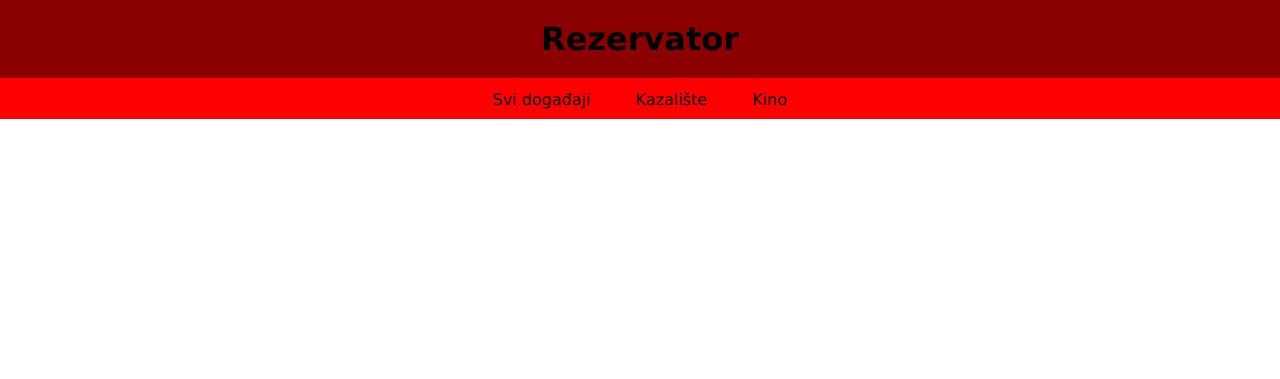
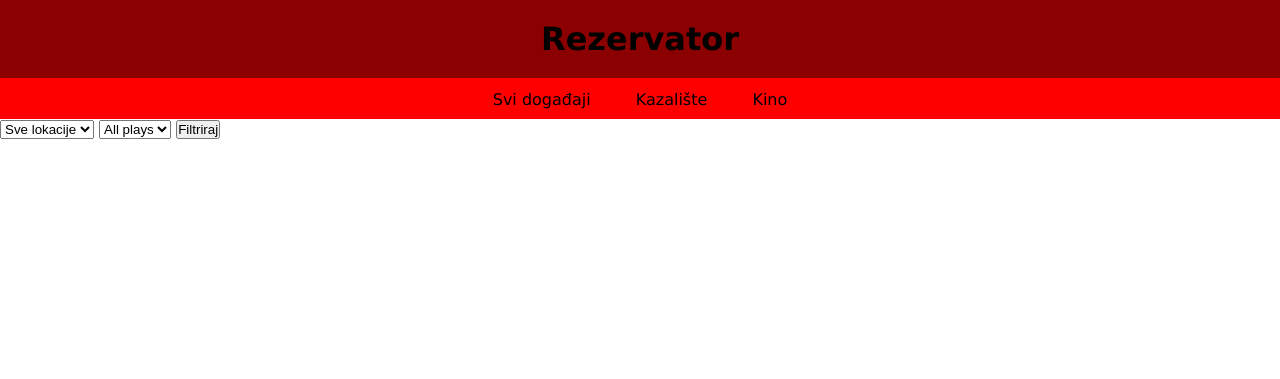
Before and after one commit to gbartol/rezervator, a Flask app: page /svidogadaji in a window 1280 px wide. Shown: the top 379 px of the page. Run offline with Flask 3, Linux system fonts and the light colour scheme.

Commit message:
Dodan filter za prikaz u /svidogadaji

```diff
--- a/controllers/svidogadaji_controller.py
+++ b/controllers/svidogadaji_controller.py
@@ -1,15 +1,46 @@
-from flask import render_template
-from pymysql.err import MySQLError
+from flask import render_template, request
 from models.models import db
 
 from models.performance import Performance
 from models.play import Play
+from models.hall import Hall
+from models.location import Location
 
 class SvidogadajiController:
     def index(self):
-        # Inicijaliziramo listu 'performances' na praznu listu
-        performances = []
+        # Dohvatimo sve lokacije i predstave/filmove (trebaju nam za prikaz u formi)
+        locations = db.session.execute(db.select(Location.name_location).order_by(Location.name_location)).scalars().all()
+        plays = db.session.execute(db.select(Play.title_play).order_by(Play.title_play)).scalars().all()
 
-        performances = db.session.execute(db.select(Performance)).scalars().all()
+        # Dohvaćamo podatke iz forme
+        location_form = request.form.get('location', default='all_locations')
+        play_form = request.form.get('play', default='all_plays')
 
-        return render_template( 'svidogadaji.html', performances=performances )
+        # Postavljamo defaultni query na koji kasnije (ovisi o izboru filtera) stavljamo ograničenja
+        query = db.select(Performance)
+
+        if( request.method == 'POST' and ( location_form or play_form ) ):
+
+            # Provjerimo je li korisnik odabrao defaultnu 'Sve lokacije' opciju
+            if( location_form and ( location_form != 'all_locations' ) ):
+                # Ako nije, stavljamo ograničenje za samo lokaciju koju je korisnik odabrao
+                # Ispricavam se na ovome, treba spojit 3 tablice pa treba koristit ovo .has()
+                query = query.where(
+                    Performance.hall.has(
+                        Hall.location.has(Location.name_location == location_form)))
+
+            # Provjeravamo je li korisnik odabrao defaultnu 'Svi događaji' opciju
+            if( play_form and ( play_form != 'all_plays' ) ):
+                # Ako nije, stavljamo ograničenje za samo predstavu/film koju je korisnik odabrao
+                query = query.where(
+                    Performance.play.has(Play.title_play == play_form))
+
+        # Dohvatimo sve retke iz tablice 'performances' iz baze
+        # .scalars() služi da možemo raditi s dohvaćenim podatcima kao s klasama, npr. performance.play.title_play (u svidogadaji.html)
+        # https://docs.sqlalchemy.org/en/20/core/connections.html#sqlalchemy.engine.Result
+        # https://docs.sqlalchemy.org/en/20/core/connections.html#sqlalchemy.engine.ScalarResult
+        performances = db.session.execute(
+            query.order_by(Performance.date_performance)).scalars().all()
+
+        # Šaljemo selected_location i selected_play kako bi stvar koju je korisnik odabrao ostala selektirana u formi
+        return render_template( 'svidogadaji.html', performances=performances, locations=locations, plays=plays, selected_location=location_form, selected_play=play_form )
--- a/templates/svidogadaji.html
+++ b/templates/svidogadaji.html
@@ -3,6 +3,21 @@
 {% block contents %}
 
 <div class="search">
+    <form action="/svidogadaji" method="post">
+        <select name="location">
+            <option value="all_locations" {% if selected_location == 'all_locations' %}selected{% endif %}>Sve lokacije</option>
+            {% for location in locations %}
+            <option value="{{ location }}" {% if selected_location == location %}selected{% endif %}>{{ location }}</option>
+            {% endfor %}
+        </select>
+        <select name="play">
+            <option value="all_plays" {% if selected_play == 'all_plays' %}selected{% endif %}>All plays</option>
+            {% for play in plays %}
+            <option value="{{ play }}" {% if selected_play == play %}selected{% endif %}>{{ play }}</option>
+            {% endfor %}
+        </select>
+        <input type="submit" value="Filtriraj">
+    </form>
 </div>
 
 <ul class="performances">
```
